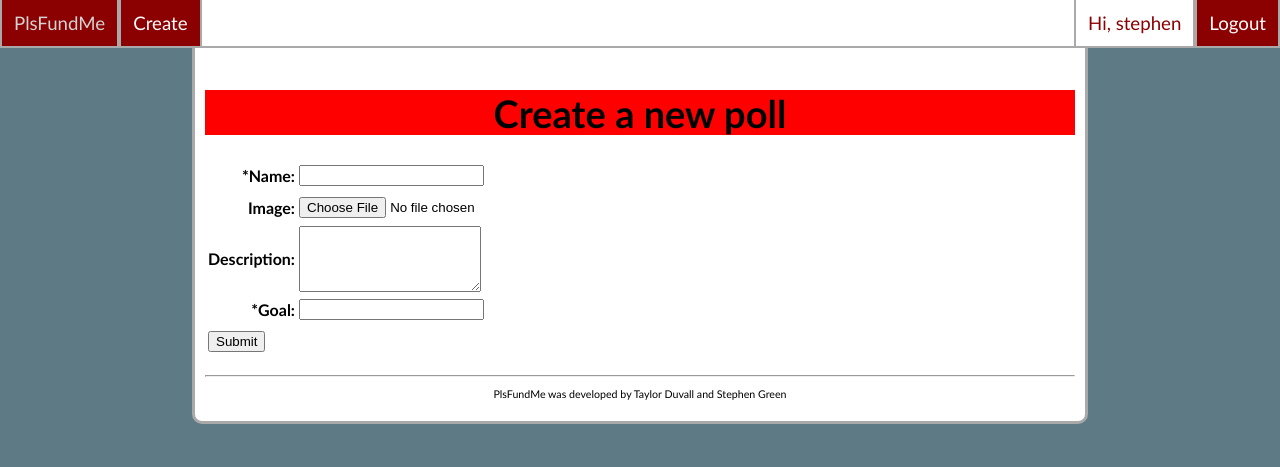
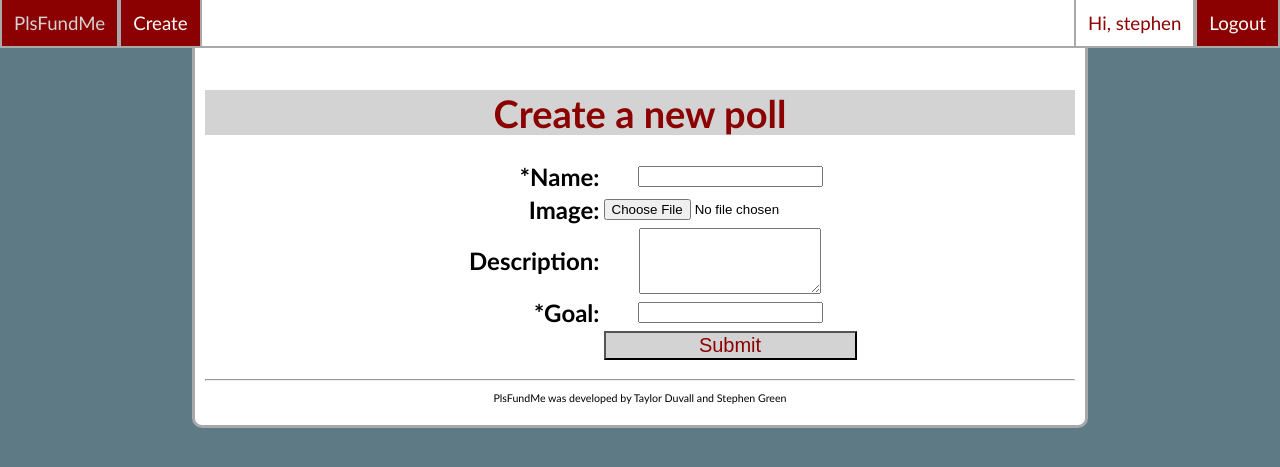
Before and after one commit to greensr76/PlsFundUs, a PHP site: page /create.php in a window 1280 px wide. Shown: the top 467 px of the page. Run offline with PHP 8.4, Linux system fonts and the light colour scheme; a user stored in the database is signed in.

Commit message:
Mostly completed styling
Just picking color scheme now to compliment nav bar

```diff
--- a/create.php
+++ b/create.php
@@ -12,7 +12,7 @@
 
         <section>
             <form action = "php/insertFund.php" method = "post" enctype="multipart/form-data">
-                <table>
+                <table class = "userInput">
                     <tr>
                         <td><label for="name">*Name: </label></td>
                         <td><input type="text" name="name" required></td>
@@ -30,6 +30,7 @@
                         <td><input type="text" name="goal" required></td>
                     </tr>
                     <tr>
+                        <td></td>
                         <td><button type="submit">Submit</button></td>
                     </tr>
                 </table>
--- a/css/style.css
+++ b/css/style.css
@@ -41,6 +41,13 @@ body {
 #navName {
     background-color: white;
     color: darkred;
+}
+
+button{
+  color: darkred;
+  background-color: lightgray;
+  font-size: 20px;
+  width: 100%;
 }
 
 table, input, textarea{
@@ -113,7 +120,8 @@ td {
 h1{
   text-align: center;
   width: 100%;
-  background-color: red;
+  background-color: lightgray;
+  color: darkred;
   height: 45px;
   font-size: 38px;
   margin-bottom: 5px;
```
